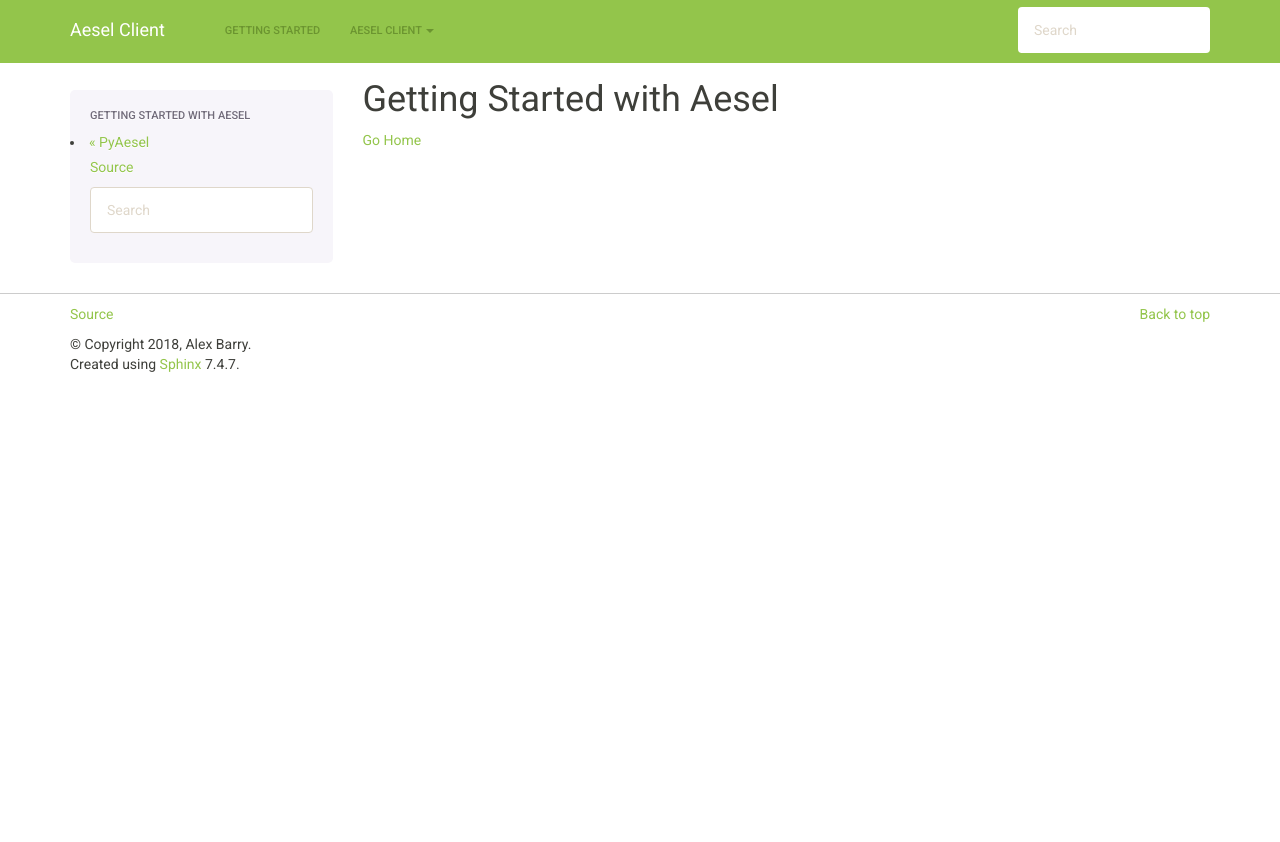
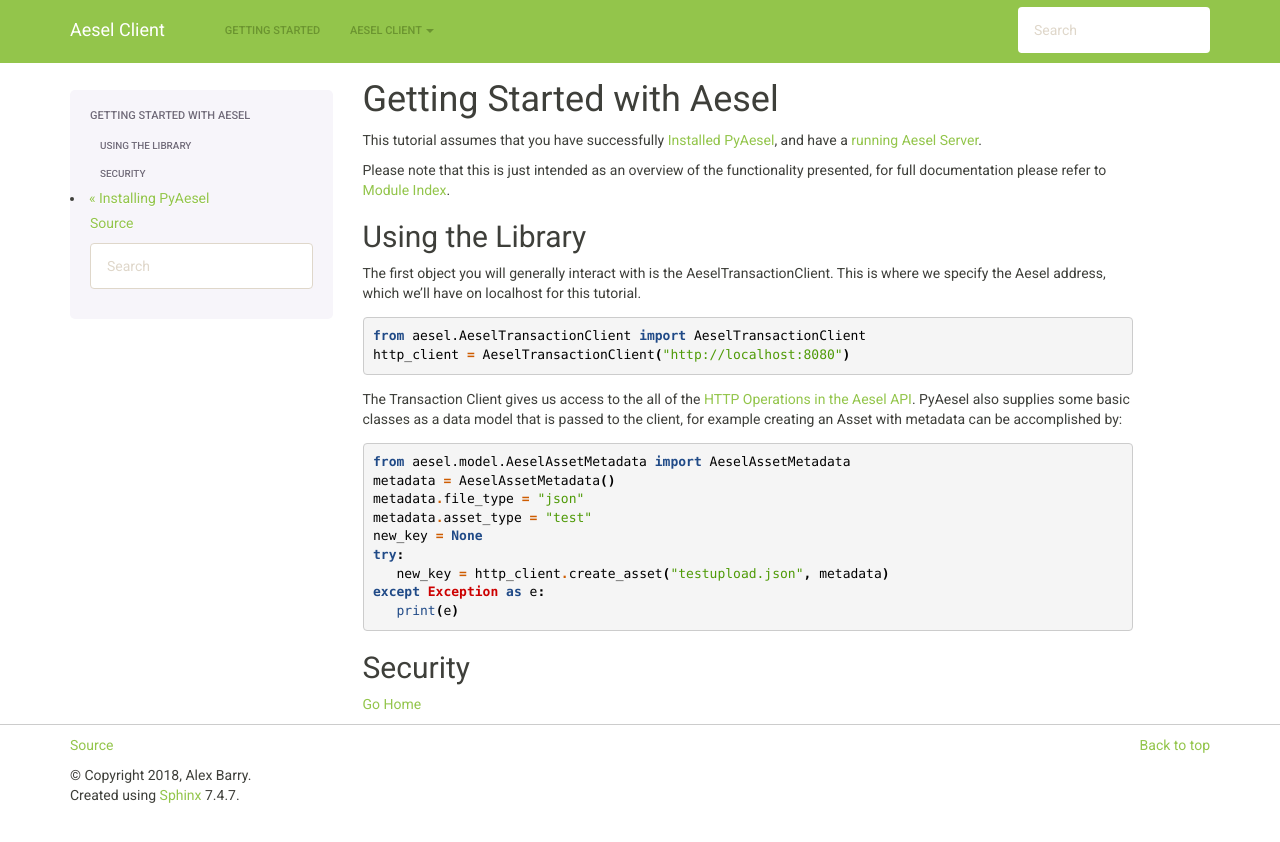
Before and after one commit to AO-StreetArt/PyAesel, a Sphinx documentation site: the page built from docs/pages/quickstart.rst, in a window 1280 px wide. Shown: the top 842 px of the page. Built offline with Sphinx 7.4.7, drawn with Linux system fonts in a browser that asks for light colours.

Commit message:
add basic documentation pages

```diff
--- a/docs/index.rst
+++ b/docs/index.rst
@@ -6,6 +6,7 @@
    :maxdepth: 2
    :caption: Contents:
 
+   pages/install.rst
    pages/quickstart.rst
 
 
--- a/docs/pages/quickstart.rst
+++ b/docs/pages/quickstart.rst
@@ -3,4 +3,44 @@
 Getting Started with Aesel
 ==========================
 
+This tutorial assumes that you have successfully :ref:`Installed PyAesel <install>`,
+and have a `running Aesel Server <https://aesel.readthedocs.io/en/latest/pages/quickstart.html>`__.
+
+Please note that this is just intended as an overview of the functionality
+presented, for full documentation please refer to :ref:`modindex`.
+
+Using the Library
+-----------------
+
+The first object you will generally interact with is the AeselTransactionClient.
+This is where we specify the Aesel address, which we'll have on localhost for
+this tutorial.
+
+.. code-block:: python
+
+   from aesel.AeselTransactionClient import AeselTransactionClient
+   http_client = AeselTransactionClient("http://localhost:8080")
+
+The Transaction Client gives us access to the all of the
+`HTTP Operations in the Aesel API <https://aesel.readthedocs.io/en/latest/pages/DVS_API.html>`__.
+PyAesel also supplies some basic classes as a data model that is passed to the
+client, for example creating an Asset with metadata can be accomplished by:
+
+.. code-block:: python
+
+   from aesel.model.AeselAssetMetadata import AeselAssetMetadata
+   metadata = AeselAssetMetadata()
+   metadata.file_type = "json"
+   metadata.asset_type = "test"
+   new_key = None
+   try:
+      new_key = http_client.create_asset("testupload.json", metadata)
+   except Exception as e:
+      print(e)
+
+Security
+--------
+
+
+
 :ref:`Go Home <index>`
```
Also changed, not shown: docs/pages/install.rst (added, +25 -0 lines).
